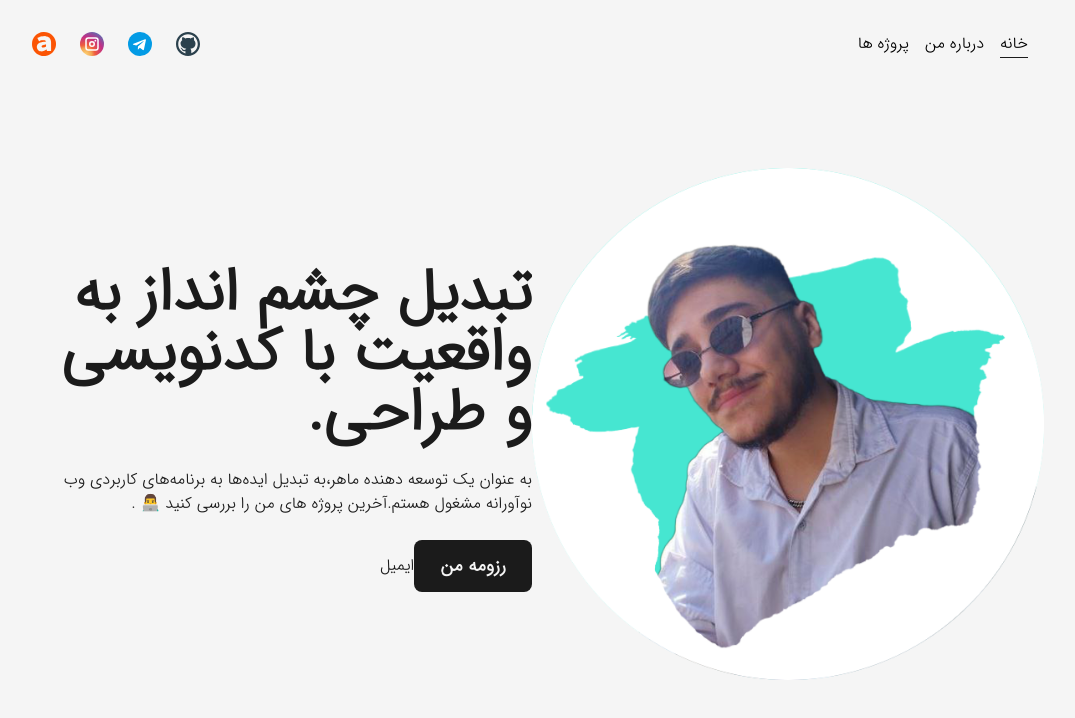
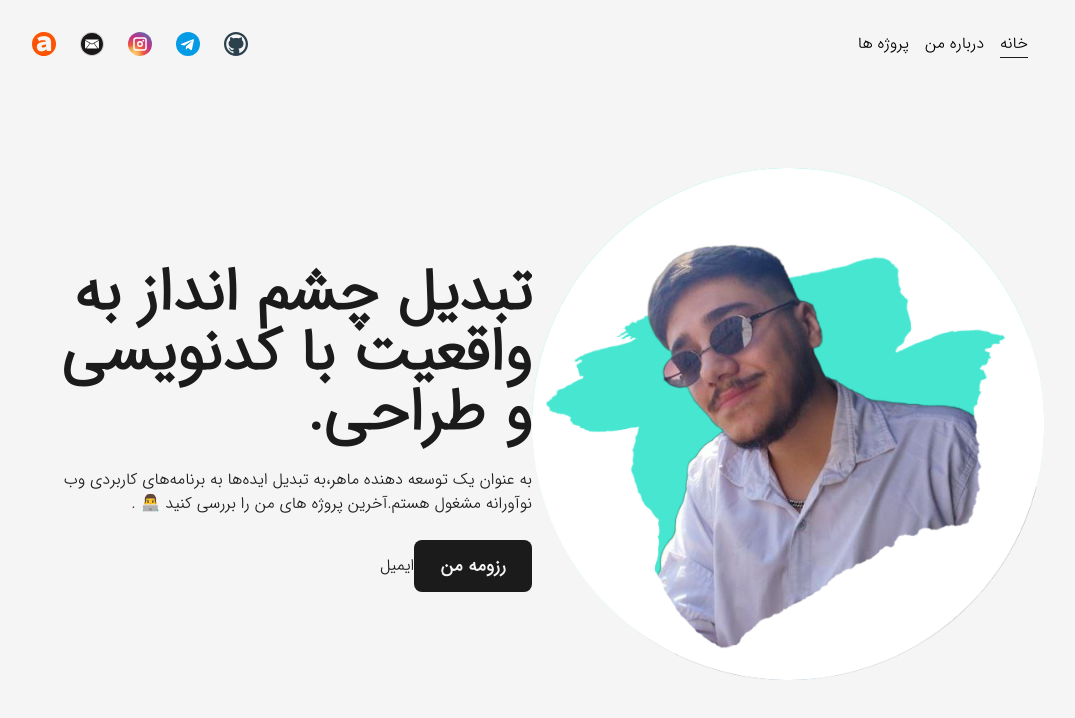
Before and after one commit to pooulad/pooulad.github.io, a Next.js app: page / in a window 1280 px wide. Shown: the top 718 px of the page, without its empty margins (108-1183 px from the left). Built offline with nearby package versions, Linux system fonts and the light colour scheme.

Commit message:
add email link icon in header too

```diff
--- /dev/null
+++ b/src/assets/ts/EmailIcon/index.tsx
@@ -0,0 +1,39 @@
+export default function EmailIcon() {
+  return (
+    <svg
+      xmlns="http://www.w3.org/2000/svg"
+      xmlnsXlink="http://www.w3.org/1999/xlink"
+      viewBox="0 0 32 32"
+    >
+      <path
+        fill="#CCC"
+        d="M16-.005c-8.837 0-16 7.163-16 16 0 8.836 7.163 16 16 16s16-7.164 16-16c0-8.837-7.163-16-16-16z"
+      />
+      <path
+        fill="#1A1718"
+        d="M16 1.353c-8.086 0-14.641 6.555-14.641 14.641S7.914 30.635 16 30.635s14.641-6.555 14.641-14.641c0-8.085-6.555-14.641-14.641-14.641z"
+      />
+      <defs>
+        <path
+          id="a"
+          d="M16 0C7.163 0 0 7.163 0 16c0 8.836 7.163 16 16 16s16-7.164 16-16c0-8.837-7.163-16-16-16z"
+        />
+      </defs>
+      <clipPath id="b">
+        <use xlinkHref="#a" overflow="visible" />
+      </clipPath>
+      <path
+        fill="#FFF"
+        fillRule="evenodd"
+        d="M0 32V0h32"
+        clipPath="url(#b)"
+        clipRule="evenodd"
+        opacity={0.2}
+      />
+      <g fill="#FFF">
+        <path d="m16 15.586 9.195-4.846c-.126-.502-.561-.885-1.101-.885H7.906c-.54 0-.976.383-1.101.885L16 15.586z" />
+        <path d="m15.936 16.513-2.303-1.214-4.874 6.846h14.468l-4.873-6.839L16 16.547zm3.177-1.606 5.134 7.207a1.145 1.145 0 0 0 1.003-1.125v-9.317l-6.137 3.235zM7.74 22.111l5.135-7.211-6.125-3.228v9.316c0 .578.435 1.039.99 1.123z" />
+      </g>
+    </svg>
+  );
+}
--- a/src/components/Header/Header.tsx
+++ b/src/components/Header/Header.tsx
@@ -7,6 +7,7 @@ import { dictionary } from "@/dictionary";
 import { AmirankalaIcon, GithubIcon, InstagramIcon } from "@/assets/ts";
 import { motion } from "framer-motion";
 import TelegramIcon from "@/assets/ts/TelegramIcon";
+import EmailIcon from "@/assets/ts/EmailIcon";
 
 function Header() {
   const { theme, setTheme } = useTheme();
@@ -67,6 +68,15 @@ function Header() {
           whileHover={{ y: -2 }}
           whileTap={{ scale: 0.9 }}
           className="w-6 mx-3"
+          href={"mailto:poooooladi@gmail.com"}
+          target={"_blank"}
+        >
+          <EmailIcon />
+        </motion.a>
+        <motion.a
+          whileHover={{ y: -2 }}
+          whileTap={{ scale: 0.9 }}
+          className="w-6 mx-3"
           href={"https://amirankala.com"}
           target={"_blank"}
         >
```
